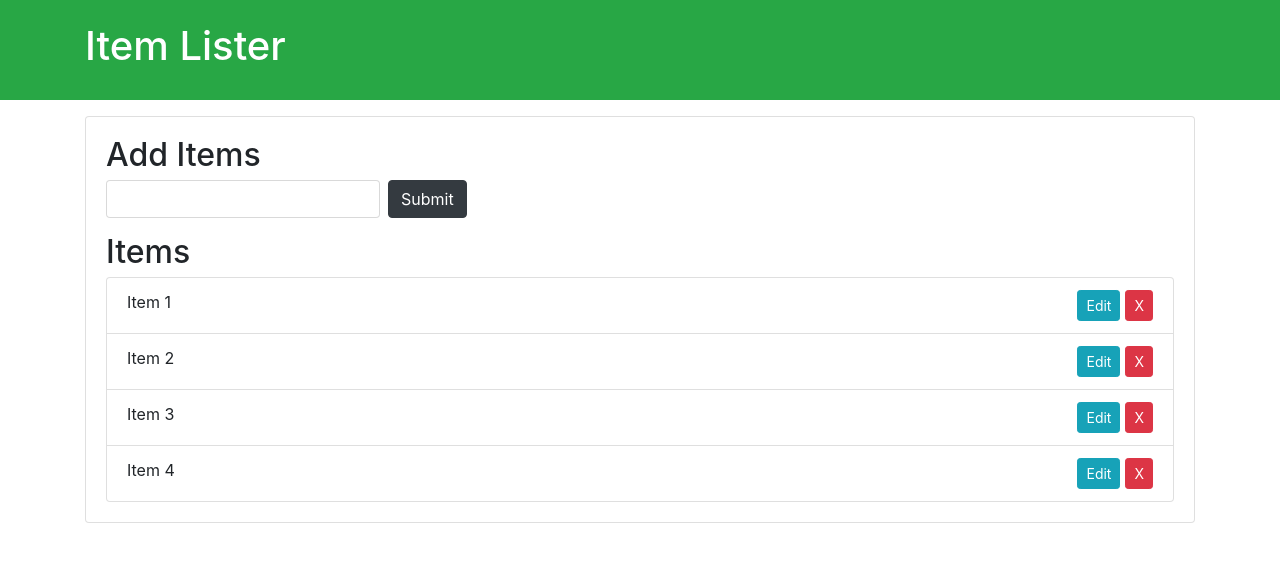
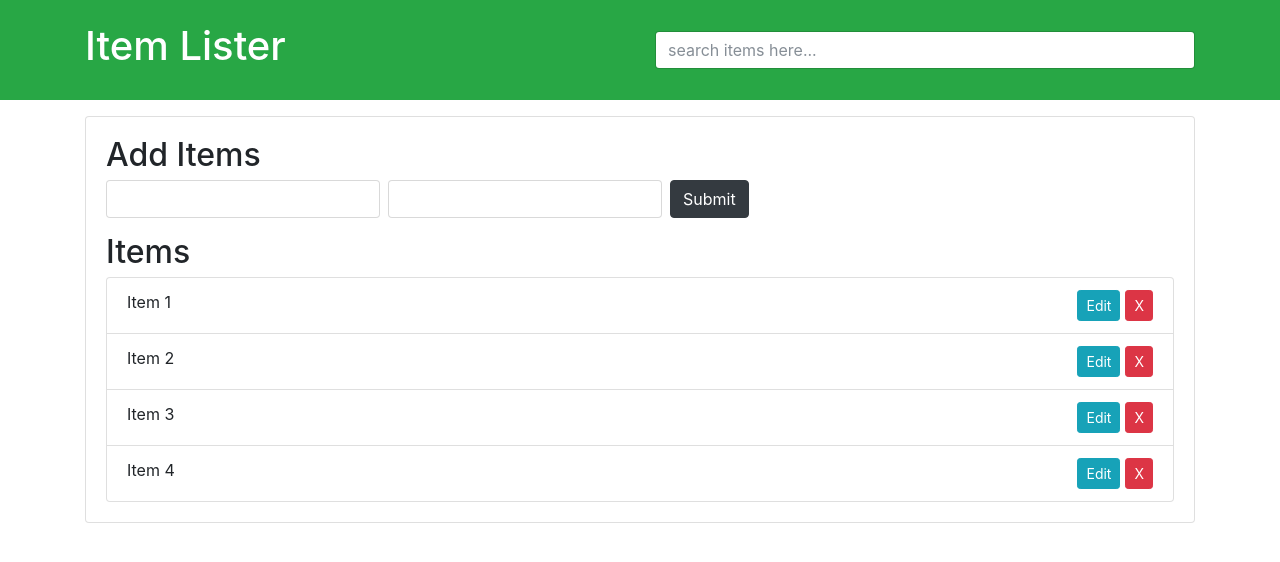
Before and after one commit to ManishSingh243/loginPage, a plain HTML site: page index.html in a window 1280 px wide. Drawn offline with nearby package versions, Linux system fonts and the light colour scheme.

Commit message:
filter Added

```diff
--- a/index.html
+++ b/index.html
@@ -10,7 +10,14 @@
 <body>
     <header id="main-header" class="bg-success text-white p-4 mb-3">
     <div class="container">
+      <div class="row">
+        <div class="col-md-6">
       <h1 id="header-title">Item Lister</h1>
+      </div>
+      <div class="col-md-6 align-self-center">
+         <input type="text" class="form-control" id="filter" placeholder="search items here...">
+      </div>
+      </div>
     </div>
   </header>
   <div class="container">
@@ -18,6 +25,7 @@
     <h2 class="title" id="add">Add Items</h2>
     <form id="addForm" class="form-inline mb-3">
       <input type="text" id="form-input" class="form-control mr-2">
+      <input type="text" id="form-input2" class="form-control mr-2">
       <input type="submit" id="form-submit" class="btn btn-dark" value="Submit">
     </form>
     <h2 class="title">Items</h2>
```
